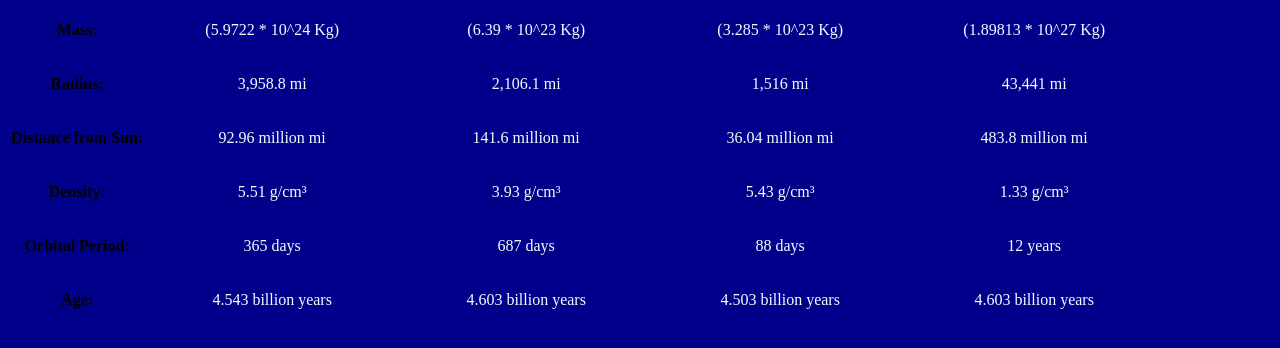
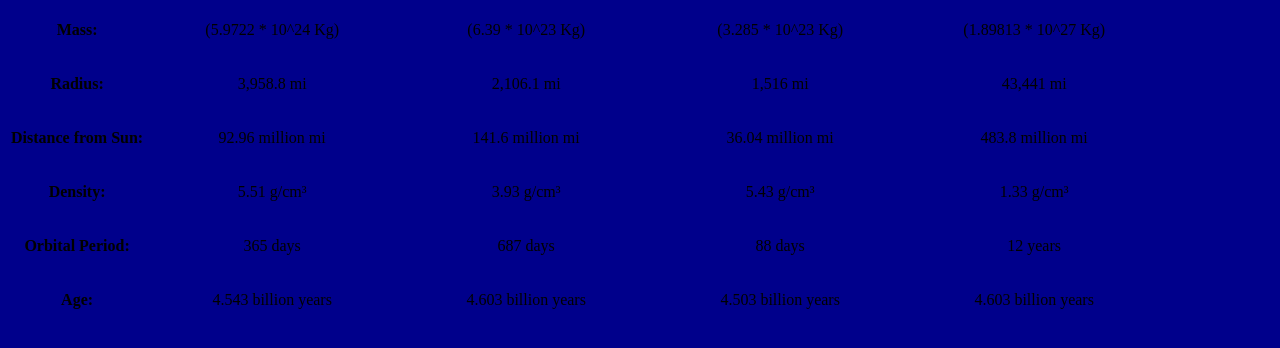
Before and after one commit to michael7420/Lab05, a plain HTML site: page index.html in a window 1280 px wide. Shown: the part 406-754 px from the top of the page. Drawn offline with Linux system fonts and the light colour scheme.

Commit message:
Update to css

```diff
--- a/style.css
+++ b/style.css
@@ -15,7 +15,6 @@ td {
   table-layout: fixed;
   height: 50px;
   border-radius: 10px;
-  color: #F0FFFF;
 }
 
 img {
```
